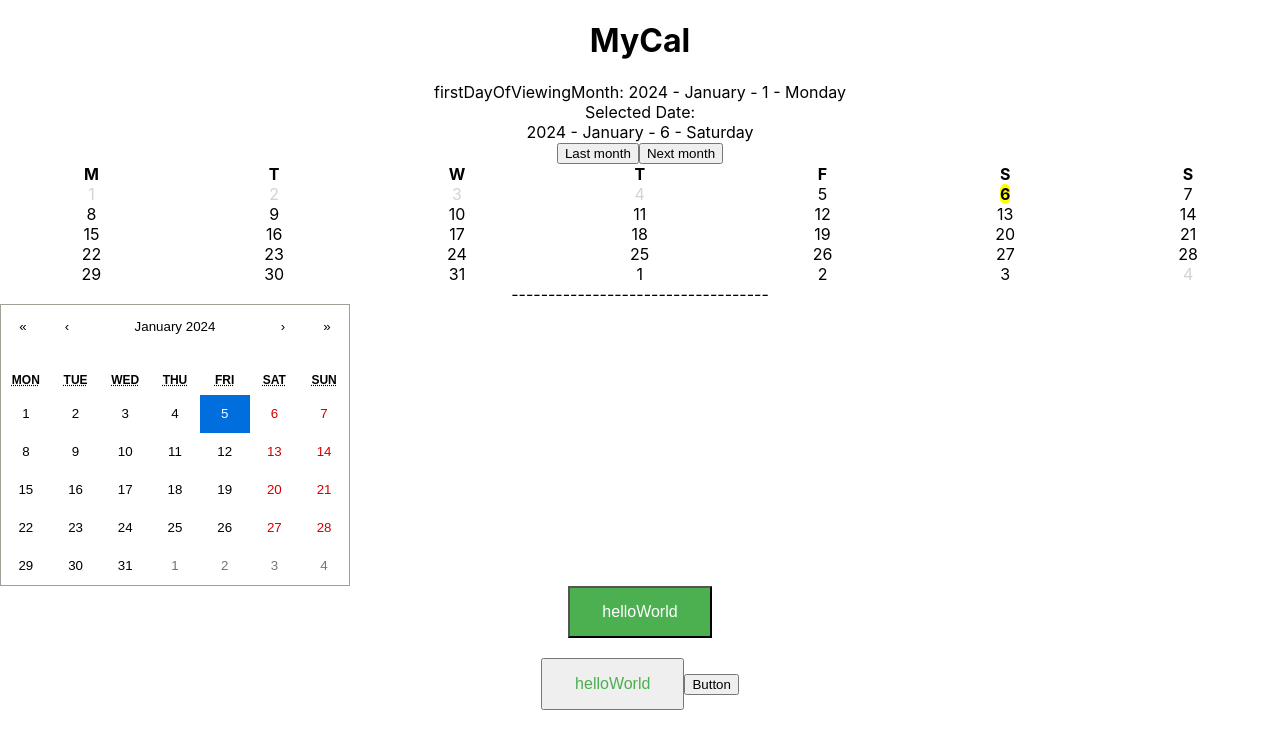
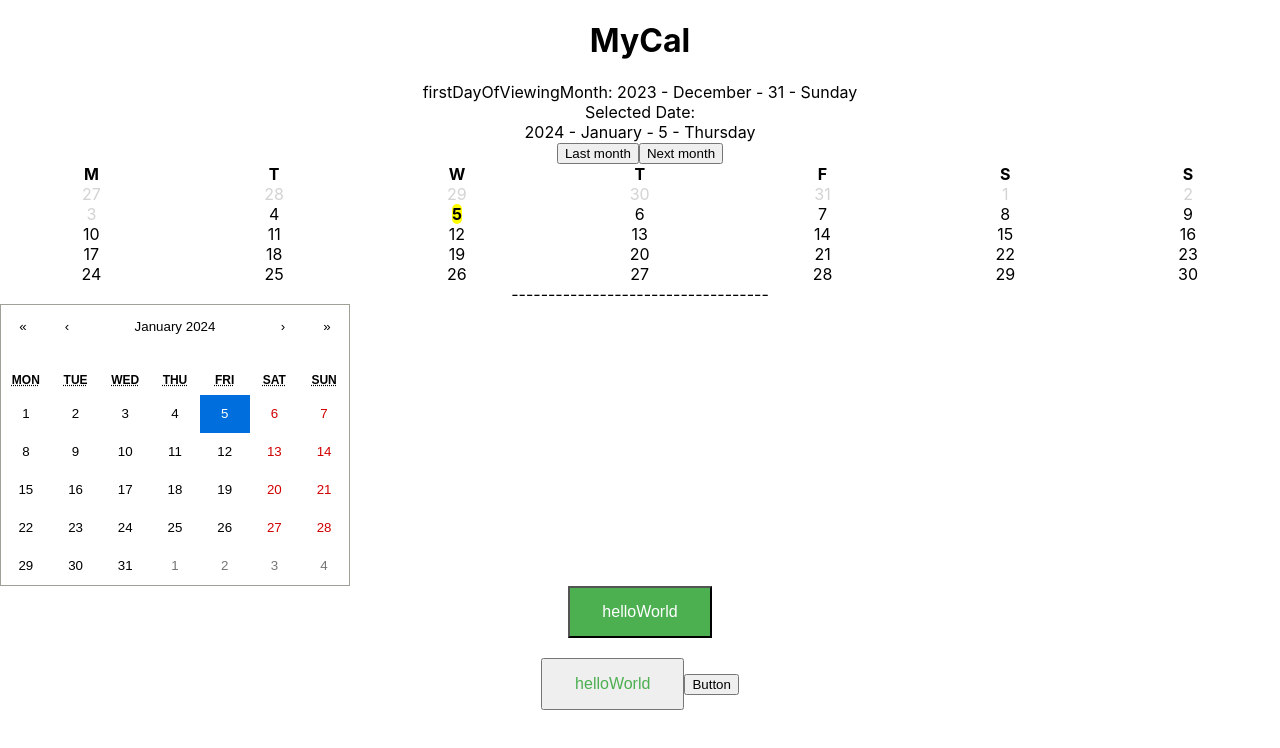
Before and after one commit to CH-coding-fire/MyCal2, a React (Create React App) app: page / in a window 1280 px wide. Shown: the top 748 px of the page. Built offline with nearby package versions, Linux system fonts and the light colour scheme.

Commit message:
fifth version

```diff
--- a/src/components/CalendarFutureOrder/CalendarFutureOrder.tsx
+++ b/src/components/CalendarFutureOrder/CalendarFutureOrder.tsx
@@ -1,30 +1,43 @@
 import './CalendarFutureOrder.css'
-import {useEffect, useState} from "react";
+import { useEffect, useState } from "react";
 import {getDateRange, getDayName, getNextDay} from "./services/getDateRange";
-import {DateRange} from "./services/DateRange";
+import { DateRange } from "./DateRange";
+import {toMalaysianTime} from "./services/toMalaysianTime";
+import {MAX_FUTURE_MONTHS, MAX_PREVIOUS_MONTHS} from "../../constants/futureCalendar.constant";
+
 
 export function CalendarFutureOrder() {
-    const currentMalaysiaTime = new Date(new Date().toLocaleString("en-US", {timeZone: "Asia/Kuala_Lumpur"}));
-    const nextDayOfCurrentMalaysiaTime = getNextDay(currentMalaysiaTime)
-    // const currentDate = new Date();
-    const firstDateOfCurrentMonth = new Date(currentMalaysiaTime.getFullYear(), currentMalaysiaTime.getMonth(), 1);
-    const [monthAndYear, setMonthAndYear] = useState<Date>(new Date(firstDateOfCurrentMonth))
-    const dayRange = getDateRange(monthAndYear)
-    const [selectedDate, setSelectedDate] = useState<Date | null>(nextDayOfCurrentMalaysiaTime)
+
+
+    const currentMalaysiaTime = toMalaysianTime(new Date());
+    const nextDayOfCurrentMalaysiaTime = getNextDay(currentMalaysiaTime);
+
+    const firstDateOfCurrentMonth = toMalaysianTime(new Date(currentMalaysiaTime.getFullYear(), currentMalaysiaTime.getMonth(), 1));
+    const [monthAndYear, setMonthAndYear] = useState<Date>(firstDateOfCurrentMonth);
+    const dayRange = getDateRange(monthAndYear);
+    const [selectedDate, setSelectedDate] = useState<Date | null>(nextDayOfCurrentMalaysiaTime);
+
     const handleSelectedDate = (dateObj: Date): void => {
-        setSelectedDate(dateObj)
+        setSelectedDate(toMalaysianTime(dateObj));
     }
 
-    const changeMonth = (monthDelta: (1 | -1)) => {
-        const newDate = new Date(
-            monthAndYear.getFullYear(),
-            monthAndYear.getMonth() + monthDelta,
-            monthAndYear.getDate()
-        );
-        setMonthAndYear(newDate);
-        setSelectedDate(null)
+    const canChangeMonth = (monthDelta: number): boolean => {
+        const newMonth = new Date(monthAndYear.getFullYear(), monthAndYear.getMonth() + monthDelta, 1);
+        const monthsDifference = (newMonth.getFullYear() - currentMalaysiaTime.getFullYear()) * 12 + newMonth.getMonth() - currentMalaysiaTime.getMonth();
+        return monthsDifference >= -MAX_PREVIOUS_MONTHS && monthsDifference <= MAX_FUTURE_MONTHS;
     };
 
+    const changeMonth = (monthDelta: (1 | -1)) => {
+        if (canChangeMonth(monthDelta)) {
+            const newDate = toMalaysianTime(new Date(
+                monthAndYear.getFullYear(),
+                monthAndYear.getMonth() + monthDelta,
+                1
+            ));
+            setMonthAndYear(newDate);
+            setSelectedDate(null);
+        }
+    };
 
     //start of animation
 
@@ -100,7 +113,6 @@ export function CalendarFutureOrder() {
                 ) : <div style={{color: "red"}}>Nothing is selected!!!</div>}
             </div>
 
-
             <button onClick={() => changeMonth(-1)}>Last month</button>
             <button onClick={() => changeMonth(1)}>Next month</button>
 
--- a/src/components/CalendarFutureOrder/services/DateRange.tsx
+++ b/src/components/CalendarFutureOrder/DateRange.tsx
@@ -1,6 +1,6 @@
-import {isSameDate} from "./isSameDate";
+import {isSameDate} from "./services/isSameDate";
 import "./DateRange.css"
-import {isWithinExpiryRange} from "./isWithinExpiryRange";
+import {isWithinExpiryRange} from "./services/isWithinExpiryRange";
 
 export function DateRange(props: {
     dayRange: Date[],
--- a/src/components/CalendarFutureOrder/services/getDateRange.ts
+++ b/src/components/CalendarFutureOrder/services/getDateRange.ts
@@ -1,5 +1,8 @@
+import {toMalaysianTime} from "./toMalaysianTime";
+
 
 export function getDayName(date: Date): string {
+    date = toMalaysianTime(date);
     const daysOfWeek = ["Sunday", "Monday", "Tuesday", "Wednesday", "Thursday", "Friday", "Saturday"];
     return daysOfWeek[date.getDay()];
 }
@@ -22,58 +25,62 @@ export function calculateBackwardMonthDays(dayName: string): number {
         case "sunday":
             return 6;
         default:
-            alert("Invalid weekday: " + dayName)
+            alert("Invalid weekday: " + dayName);
             throw new Error("Invalid weekday: " + dayName);
     }
 }
 
 function getFirstDayOfMonth(inputDate: Date): Date {
+    inputDate = toMalaysianTime(inputDate);
     const year = inputDate.getFullYear();
     const month = inputDate.getMonth();
-    return new Date(year, month, 1);
+    return toMalaysianTime(new Date(year, month, 1));
 }
 
 function getLastDayOfMonth(inputDate: Date): Date {
+    inputDate = toMalaysianTime(inputDate);
     const year = inputDate.getFullYear();
     const month = inputDate.getMonth();
-    return new Date(year, month + 1, 0);
+    return toMalaysianTime(new Date(year, month + 1, 0));
 }
 
 function getDateBackward(inputDate: Date, daysBack: number): Date {
-    let resultDate = new Date(inputDate);
+    let resultDate = toMalaysianTime(inputDate);
     resultDate.setDate(resultDate.getDate() - daysBack);
     return resultDate;
 }
 
 function generateDateRange(startDate: Date, daysToGen: number): Date[] {
     let dateArray: Date[] = [];
+    startDate = toMalaysianTime(startDate);
     for (let i = 0; i < daysToGen; i++) {
         let newDate = new Date(startDate);
         newDate.setDate(startDate.getDate() + i);
-        dateArray.push(newDate);
+        dateArray.push(toMalaysianTime(newDate));
     }
     return dateArray;
 }
 
 export function getNextDay(inputDate: Date): Date {
+    inputDate = toMalaysianTime(inputDate);
     let nextDay = new Date(inputDate);
-    // Increment the day by 1
     nextDay.setDate(inputDate.getDate() + 1);
-    return nextDay;
+    return toMalaysianTime(nextDay);
 }
 
-export const getDateRange = (dateObj:Date):Date[]=>{
-    const lastDateOfMonth = getLastDayOfMonth(dateObj)
-    const backwardMonthDays:number =  calculateBackwardMonthDays(getDayName(getFirstDayOfMonth(dateObj)))
-    const startingDate:Date = getDateBackward(dateObj,backwardMonthDays)
-    const dateRange = generateDateRange(startingDate,35)
+export const getDateRange = (dateObj: Date): Date[] => {
+    dateObj = toMalaysianTime(dateObj);
+    const lastDateOfMonth = getLastDayOfMonth(dateObj);
+    const backwardMonthDays: number = calculateBackwardMonthDays(getDayName(getFirstDayOfMonth(dateObj)));
+    const startingDate: Date = getDateBackward(dateObj, backwardMonthDays);
+    const dateRange = generateDateRange(startingDate, 35);
 
-    const isLater:boolean = lastDateOfMonth > dateRange[dateRange.length-1]
-    if(isLater){
-        const nextDay = getNextDay(dateRange[dateRange.length-1])
-        const additionalDateRange = generateDateRange(nextDay, 7)
-        return [...dateRange, ...additionalDateRange]
-    }else{
-        return dateRange
+    const isLater: boolean = lastDateOfMonth > dateRange[dateRange.length - 1];
+    if (isLater) {
+        const nextDay = getNextDay(dateRange[dateRange.length - 1]);
+        const additionalDateRange = generateDateRange(nextDay, 7);
+        return [...dateRange, ...additionalDateRange];
+    } else {
+        return dateRange;
     }
 }
--- /dev/null
+++ b/src/components/CalendarFutureOrder/services/toMalaysianTime.ts
@@ -0,0 +1,6 @@
+export function toMalaysianTime(date: Date): Date {
+    const offset = -480; // Malaysia is UTC+8, so the offset is -480 minutes
+    const localTime = new Date(date);
+    localTime.setMinutes(date.getMinutes() - date.getTimezoneOffset() + offset);
+    return localTime;
+}
--- a/src/constants/futureCalendar.constant.ts
+++ b/src/constants/futureCalendar.constant.ts
@@ -1,2 +1,6 @@
 export const EXPIRY_DAYS_RANGE_T_PLUS_29 = 29; //which means the expiry range is today + next 29 days, total 30 days
 export const EXPIRY_DAYS_RANGE_T_PLUS_30 = 30; //which means the expiry range is today + next 30 days, total 31 days
+
+
+export const MAX_PREVIOUS_MONTHS = 2; // e.g., 6 months back
+export const MAX_FUTURE_MONTHS = 3; // e.g., 12 months ahead
```
Also changed, not shown: src/components/CalendarFutureOrder/DateRange.css (renamed from src/components/CalendarFutureOrder/services/DateRange.css).
